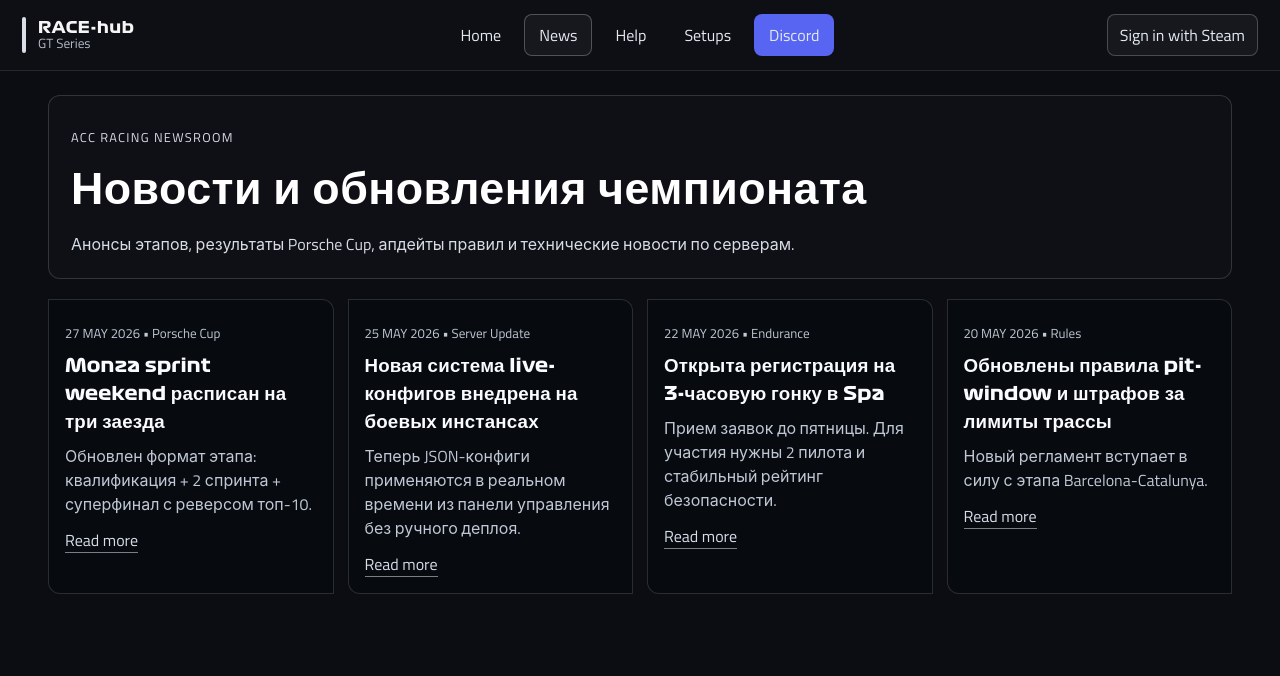
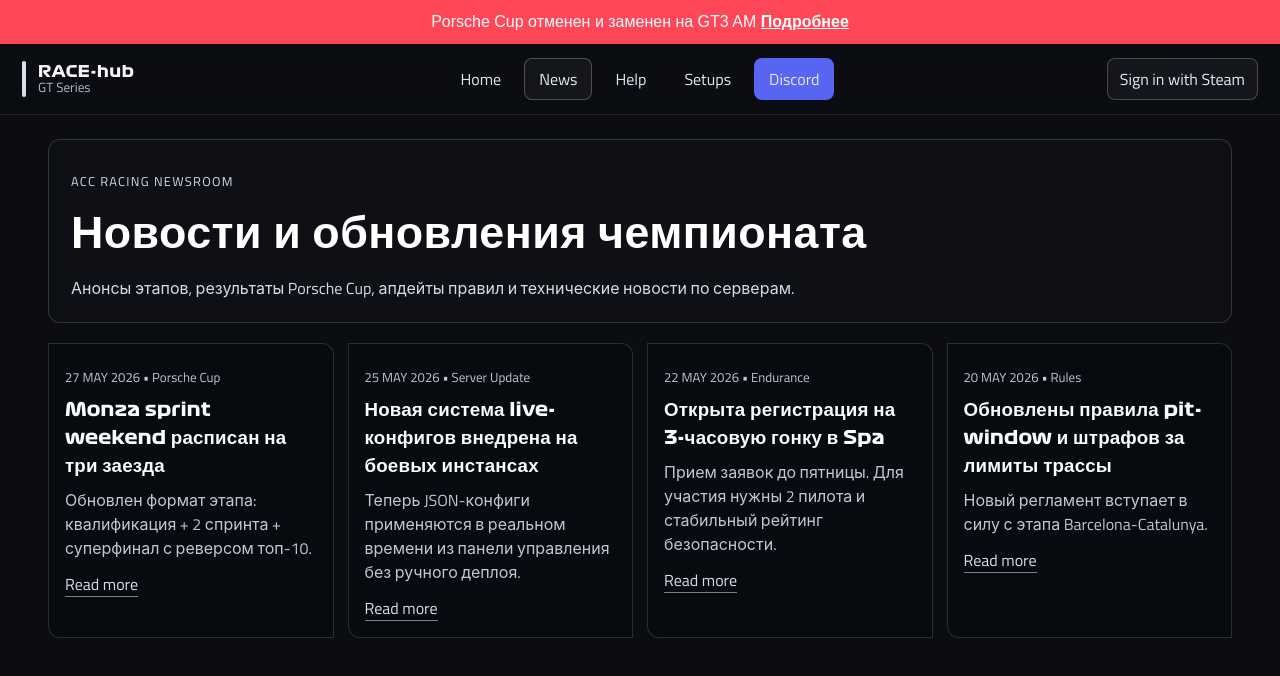
Before and after one commit to Egor3011/client-server-acc, a Vue app in the folder webapp-all/sait/: page /news in a window 1280 px wide. Shown: the top 676 px of the page. Built offline with nearby package versions, Linux system fonts and the light colour scheme; no server answers.

Commit message:
add header

```diff
--- a/webapp-all/sait/src/App.vue
+++ b/webapp-all/sait/src/App.vue
@@ -45,6 +45,12 @@ provide('currentUserSteamId', steamId)
 
 <template>
   <div class="app-shell">
+    <div style="position: sticky; top: 0; z-index: 20;">
+
+    <!-- 1. Ваша новая плашка (инлайновые стили) -->
+      <div style="background-color: #ff4757; color: #ffffff; text-align: center; padding: 10px 0; font-family: sans-serif;">
+        <p style="margin: 0; font-weight: 500;">Porsche Cup отменен и заменен на GT3 AM <a href="http://localhost:5173/gt3-am" style="color: #ffffff; font-weight: bold;">Подробнее</a></p>
+      </div>
       <header class="top-header">
         <div class="brand">
           <span class="brand-accent" />
@@ -70,6 +76,7 @@ provide('currentUserSteamId', steamId)
           </template>
         </div>
       </header>
+    </div>
 
     <main class="page-content">
       <RouterView v-slot="{ Component, route }">
@@ -87,10 +94,8 @@ provide('currentUserSteamId', steamId)
 }
 
 .top-header {
-  position: sticky;
-  top: 0;
-  z-index: 20;
-  background: rgba(14, 16, 22, 0.88);
+  position: static; /* Убираем индивидуальную липкость */
+  /* Все остальные ваши стили (background, display: grid и т.д.) остаются без изменений */
   border-bottom: 1px solid rgba(255, 255, 255, 0.1);
   backdrop-filter: blur(10px);
   display: grid;
@@ -99,6 +104,7 @@ provide('currentUserSteamId', steamId)
   gap: 24px;
   padding: 14px 22px;
 }
+
 
 .brand {
   display: flex;
```
Lines whose indentation alone changed are shown as unchanged.
